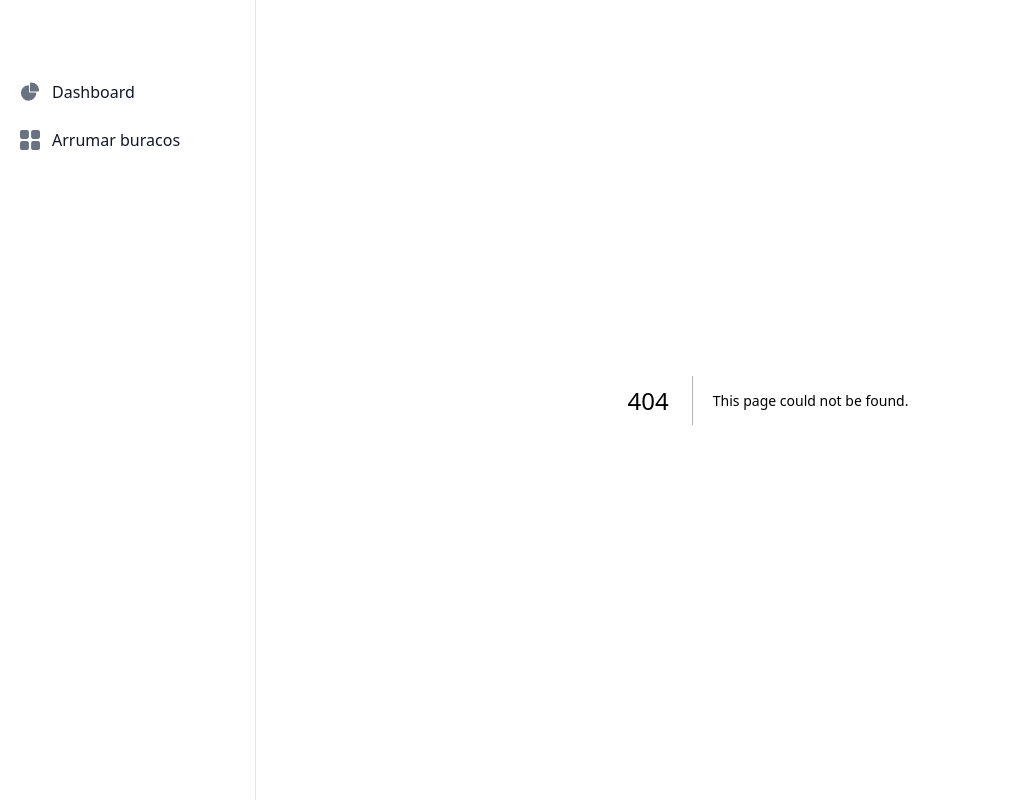
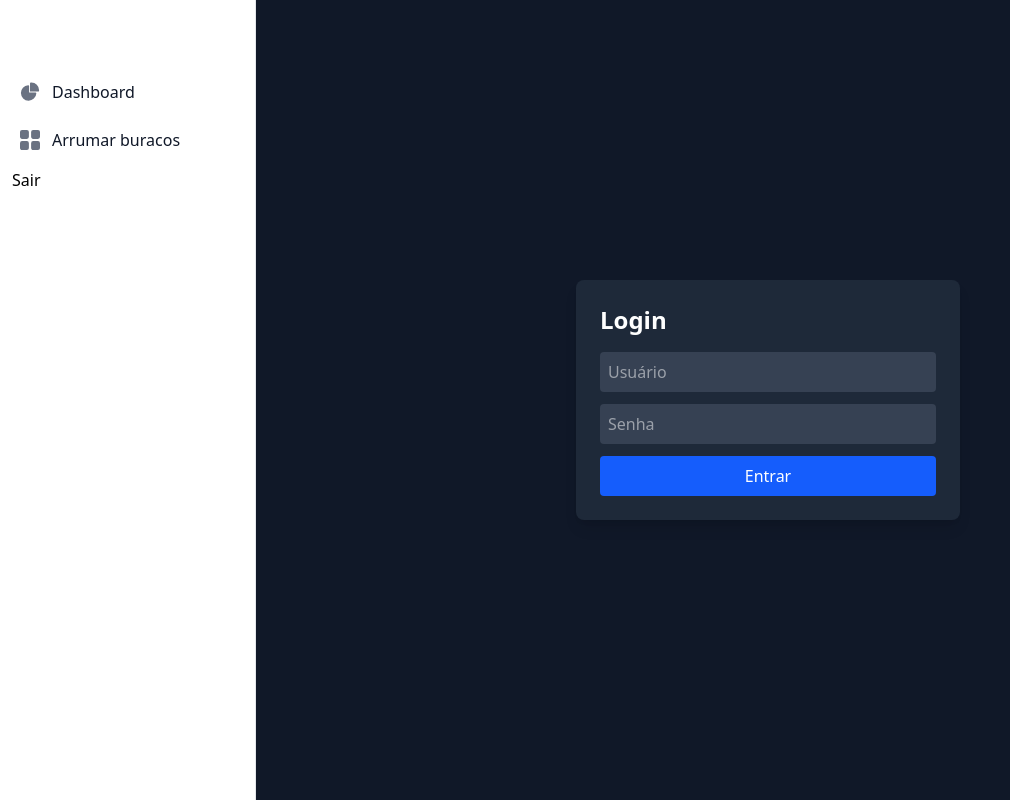
Before and after one commit to GabrielAlSant/aedesktop, a Next.js app: page /login in a window 1280 px wide. Before the commit this address had no page. Shown: the whole page, without its empty margins (0-1010 px from the left). Built offline with nearby package versions, Linux system fonts and the light colour scheme.

Commit message:
Login feito

```diff
--- a/components/Header.tsx
+++ b/components/Header.tsx
@@ -1,31 +1,67 @@
-import Link from 'next/link';
+"use client";
 
-export function Header(){
+import Link from "next/link";
+import { useAuth } from "../src/context/AuthContext";
+
+export function Header() {
+  const { logout } = useAuth();
+
   return (
-    <aside id="logo-sidebar" className="fixed top-0 left-0 z-40 w-64 h-screen pt-5 transition-transform -translate-x-full bg-white border-r border-gray-200 sm:translate-x-0 dark:bg-gray-800 dark:border-gray-700" aria-label="Sidebar">
+    <aside
+      id="logo-sidebar"
+      className="fixed top-0 left-0 z-40 w-64 h-screen pt-5 transition-transform -translate-x-full bg-white border-r border-gray-200 sm:translate-x-0 dark:bg-gray-800 dark:border-gray-700"
+      aria-label="Sidebar"
+    >
       <h1 className="pb-5 pl-10 text-white font-bold text-xl">Gestão</h1>
-   <div className="h-full px-3 pb-4 overflow-y-auto bg-white dark:bg-gray-800">
+      <div className="h-full px-3 pb-4 overflow-y-auto bg-white dark:bg-gray-800 flex flex-col justify-between">
         <ul className="space-y-2 font-medium border-t-4 border-white">
           <li>
-       <Link href="/" className="flex items-center p-2 text-gray-900 rounded-lg dark:text-white hover:bg-gray-100 dark:hover:bg-gray-700 group" passHref>
-               <svg className="w-5 h-5 text-gray-500 transition duration-75 dark:text-gray-400 group-hover:text-gray-900 dark:group-hover:text-white" aria-hidden="true" xmlns="http://www.w3.org/2000/svg" fill="currentColor" viewBox="0 0 22 21">
-                  <path d="M16.975 11H10V4.025a1 1 0 0 0-1.066-.998 8.5 8.5 0 1 0 9.039 9.039.999.999 0 0 0-1-1.066h.002Z"/>
-                  <path d="M12.5 0c-.157 0-.311.01-.565.027A1 1 0 0 0 11 1.02V10h8.975a1 1 0 0 0 1-.935c.013-.188.028-.374.028-.565A8.51 8.51 0 0 0 12.5 0Z"/>
+            <Link
+              href="/"
+              className="flex items-center p-2 text-gray-900 rounded-lg dark:text-white hover:bg-gray-100 dark:hover:bg-gray-700 group"
+              passHref
+            >
+              <svg
+                className="w-5 h-5 text-gray-500 transition duration-75 dark:text-gray-400 group-hover:text-gray-900 dark:group-hover:text-white"
+                aria-hidden="true"
+                xmlns="http://www.w3.org/2000/svg"
+                fill="currentColor"
+                viewBox="0 0 22 21"
+              >
+                <path d="M16.975 11H10V4.025a1 1 0 0 0-1.066-.998 8.5 8.5 0 1 0 9.039 9.039.999.999 0 0 0-1-1.066h.002Z" />
+                <path d="M12.5 0c-.157 0-.311.01-.565.027A1 1 0 0 0 11 1.02V10h8.975a1 1 0 0 0 1-.935c.013-.188.028-.374.028-.565A8.51 8.51 0 0 0 12.5 0Z" />
               </svg>
               <span className="ms-3">Dashboard</span>
             </Link>
           </li>
           <li>
-            <Link href="/buracos" className="flex items-center p-2 text-gray-900 rounded-lg dark:text-white hover:bg-gray-100 dark:hover:bg-gray-700 group" passHref>
-               <svg className="shrink-0 w-5 h-5 text-gray-500 transition duration-75 dark:text-gray-400 group-hover:text-gray-900 dark:group-hover:text-white" aria-hidden="true" xmlns="http://www.w3.org/2000/svg" fill="currentColor" viewBox="0 0 18 18">
-                  <path d="M6.143 0H1.857A1.857 1.857 0 0 0 0 1.857v4.286C0 7.169.831 8 1.857 8h4.286A1.857 1.857 0 0 0 8 6.143V1.857A1.857 1.857 0 0 0 6.143 0Zm10 0h-4.286A1.857 1.857 0 0 0 10 1.857v4.286C10 7.169 10.831 8 11.857 8h4.286A1.857 1.857 0 0 0 18 6.143V1.857A1.857 1.857 0 0 0 16.143 0Zm-10 10H1.857A1.857 1.857 0 0 0 0 11.857v4.286C0 17.169.831 18 1.857 18h4.286A1.857 1.857 0 0 0 8 16.143v-4.286A1.857 1.857 0 0 0 6.143 10Zm10 0h-4.286A1.857 1.857 0 0 0 10 11.857v4.286c0 1.026.831 1.857 1.857 1.857h4.286A1.857 1.857 0 0 0 18 16.143v-4.286A1.857 1.857 0 0 0 16.143 10Z"/>
+            <Link
+              href="/buracos"
+              className="flex items-center p-2 text-gray-900 rounded-lg dark:text-white hover:bg-gray-100 dark:hover:bg-gray-700 group"
+              passHref
+            >
+              <svg
+                className="shrink-0 w-5 h-5 text-gray-500 transition duration-75 dark:text-gray-400 group-hover:text-gray-900 dark:group-hover:text-white"
+                aria-hidden="true"
+                xmlns="http://www.w3.org/2000/svg"
+                fill="currentColor"
+                viewBox="0 0 18 18"
+              >
+                <path d="M6.143 0H1.857A1.857 1.857 0 0 0 0 1.857v4.286C0 7.169.831 8 1.857 8h4.286A1.857 1.857 0 0 0 8 6.143V1.857A1.857 1.857 0 0 0 6.143 0Zm10 0h-4.286A1.857 1.857 0 0 0 10 1.857v4.286C10 7.169 10.831 8 11.857 8h4.286A1.857 1.857 0 0 0 18 6.143V1.857A1.857 1.857 0 0 0 16.143 0Zm-10 10H1.857A1.857 1.857 0 0 0 0 11.857v4.286C0 17.169.831 18 1.857 18h4.286A1.857 1.857 0 0 0 8 16.143v-4.286A1.857 1.857 0 0 0 6.143 10Zm10 0h-4.286A1.857 1.857 0 0 0 10 11.857v4.286c0 1.026.831 1.857 1.857 1.857h4.286A1.857 1.857 0 0 0 18 16.143v-4.286A1.857 1.857 0 0 0 16.143 10Z" />
               </svg>
               <span className="flex-1 ms-3 whitespace-nowrap">Arrumar buracos</span>
             </Link>
           </li>
+
+          <li>
+          <button
+          onClick={logout}>
+          Sair
+        </button>
+          </li>
         </ul>
+
       </div>
     </aside>
-
-    )
+  );
 }
--- a/src/app/buracos/page.tsx
+++ b/src/app/buracos/page.tsx
@@ -1,6 +1,10 @@
 'use client'
 import TabelaRuas from "../../../components/TabelaRuas";
 import { useEffect, useState } from "react";
+import { useAuth } from "../../context/AuthContext";
+import { useRouter } from "next/navigation";
+
+
 
 export interface Rua {
   _id: string;
@@ -11,6 +15,19 @@ export interface Rua {
 
 export default function Buracos(){
  const [ruas, setRuas] = useState<Rua[]>([]);
+ const [checking, setChecking] = useState(true);
+
+ const { isAuthenticated } = useAuth();
+ const router = useRouter();
+
+
+ useEffect(() => {
+  if (!isAuthenticated) {
+    router.push("/login");
+  }
+}, [isAuthenticated, router]);
+
+
 
      useEffect(() => {
         if (!process.env.NEXT_PUBLIC_DATABASE_URL) {
--- a/src/app/layout.tsx
+++ b/src/app/layout.tsx
@@ -2,8 +2,8 @@ import type { Metadata } from "next";
 import "./globals.css";
 import { Header } from "../../components/Header";
 import "leaflet/dist/leaflet.css";
-import { Toaster } from 'react-hot-toast';
-
+import { Toaster } from "react-hot-toast";
+import { AuthProvider } from "../context/AuthContext";
 
 export const metadata: Metadata = {
   title: "Create Next App",
@@ -18,9 +18,11 @@ export default function RootLayout({
   return (
     <html lang="en">
       <body>
-        <Header />
-        <Toaster position="top-right" />
-        <div className="ml-64">{children}</div>
+        <AuthProvider>
+          <Header />
+          <Toaster position="top-right" />
+          <div className="ml-64">{children}</div>
+        </AuthProvider>
       </body>
     </html>
   );
--- /dev/null
+++ b/src/app/login/page.tsx
@@ -0,0 +1,60 @@
+"use client";
+
+import { useState } from "react";
+import { useAuth } from "../../context/AuthContext";
+import { toast } from "react-hot-toast";
+
+export default function LoginPage() {
+  const { login } = useAuth();
+  const [username, setUsername] = useState("");
+  const [password, setPassword] = useState("");
+
+  const handleSubmit = async (e: React.FormEvent) => {
+    e.preventDefault();
+
+    if (!username || !password) {
+      toast.error("Preencha todos os campos");
+      return;
+    }
+
+
+
+    const success = await login(username, password);
+    if (!success) {
+      toast.error("Usuário ou senha inválidos");
+    } else {
+      toast.success("Login realizado com sucesso!");
+    }
+  };
+
+  return (
+    <div className="flex h-screen items-center justify-center bg-gray-900">
+      <form
+        onSubmit={handleSubmit}
+        className="bg-gray-800 p-6 rounded-lg shadow-lg w-96"
+      >
+        <h2 className="text-white text-2xl font-bold mb-4">Login</h2>
+        <input
+          type="text"
+          placeholder="Usuário"
+          value={username}
+          onChange={(e) => setUsername(e.target.value)}
+          className="w-full mb-3 p-2 rounded bg-gray-700 text-white"
+        />
+        <input
+          type="password"
+          placeholder="Senha"
+          value={password}
+          onChange={(e) => setPassword(e.target.value)}
+          className="w-full mb-3 p-2 rounded bg-gray-700 text-white"
+        />
+        <button
+          type="submit"
+          className="w-full bg-blue-600 hover:bg-blue-700 text-white py-2 rounded"
+        >
+          Entrar
+        </button>
+      </form>
+    </div>
+  );
+}
--- a/src/app/page.tsx
+++ b/src/app/page.tsx
@@ -5,6 +5,8 @@ import { useEffect, useState } from "react";
 import { MarkerType } from "../../components/Map";
 import Card from "../../components/Cards";
 import RuasCriticas from "../../components/RuasCriticas";
+import { useAuth } from "../context/AuthContext";
+import { useRouter } from "next/navigation";
 
 const Maps = dynamic(() => import("../../components/Map"), { ssr: false });
 
@@ -24,6 +26,7 @@ interface RuaInfo {
 }
 
 export default function VerBuracos() {
+  const { isAuthenticated } = useAuth();
   const [location, setLocation] = useState<{
     latitude: number;
     longitude: number;
@@ -34,6 +37,13 @@ export default function VerBuracos() {
     null
   );
 
+  const router = useRouter();
+
+  useEffect(() => {
+    if (!isAuthenticated) {
+      router.push("/login");
+    }
+  }, [isAuthenticated, router]);
 
   useEffect(() => {
     if ("geolocation" in navigator) {
--- /dev/null
+++ b/src/context/AuthContext.tsx
@@ -0,0 +1,82 @@
+"use client";
+
+import { createContext, useContext, useState, ReactNode, useEffect } from "react";
+import { useRouter } from "next/navigation";
+
+type AuthContextType = {
+  isAuthenticated: boolean | null;
+  login: (username: string, password: string) => Promise<boolean>;
+  logout: () => void;
+};
+
+const AuthContext = createContext<AuthContextType | undefined>(undefined);
+
+export function AuthProvider({ children }: { children: ReactNode }) {
+  const [isAuthenticated, setIsAuthenticated] = useState<boolean | null>(null);
+  const router = useRouter();
+
+  useEffect(() => {
+    const storedAuth = localStorage.getItem("isAuthenticated");
+    if (storedAuth === "true") {
+      setIsAuthenticated(true);
+    } else {
+      setIsAuthenticated(false);
+    }
+  }, []);
+
+  const login = async (username: string, password: string) => {
+    try {
+      const res = await fetch(
+        `${process.env.NEXT_PUBLIC_DATABASE_URL}/ValidarUsuario`,
+        {
+          method: "POST",
+          headers: { "Content-Type": "application/json" },
+          body: JSON.stringify({ login: username, senha: password }),
+        }
+      );
+
+      if (!res.ok) return false;
+      const data: boolean = await res.json();
+
+      if (data) {
+        setIsAuthenticated(true);
+        localStorage.setItem("isAuthenticated", "true");
+        router.push("/");
+        return true;
+      } else {
+        setIsAuthenticated(false);
+        localStorage.removeItem("isAuthenticated");
+        return false;
+      }
+    } catch (error) {
+      console.error("Erro no login:", error);
+      return false;
+    }
+  };
+
+  const logout = () => {
+    setIsAuthenticated(false);
+    localStorage.removeItem("isAuthenticated");
+    router.push("/login");
+  };
+
+  return (
+    <AuthContext.Provider value={{ isAuthenticated, login, logout }}>
+      {isAuthenticated === null ? (
+        <div className="h-screen flex items-center justify-center text-white">
+          Carregando...
+        </div>
+      ) : (
+        children
+      )}
+    </AuthContext.Provider>
+  );
+}
+
+export function useAuth() {
+  const context = useContext(AuthContext);
+  if (!context) {
+    throw new Error("useAuth deve ser usado dentro de um AuthProvider");
+  }
+  return context;
+}
```
Lines whose indentation alone changed are shown as unchanged.
